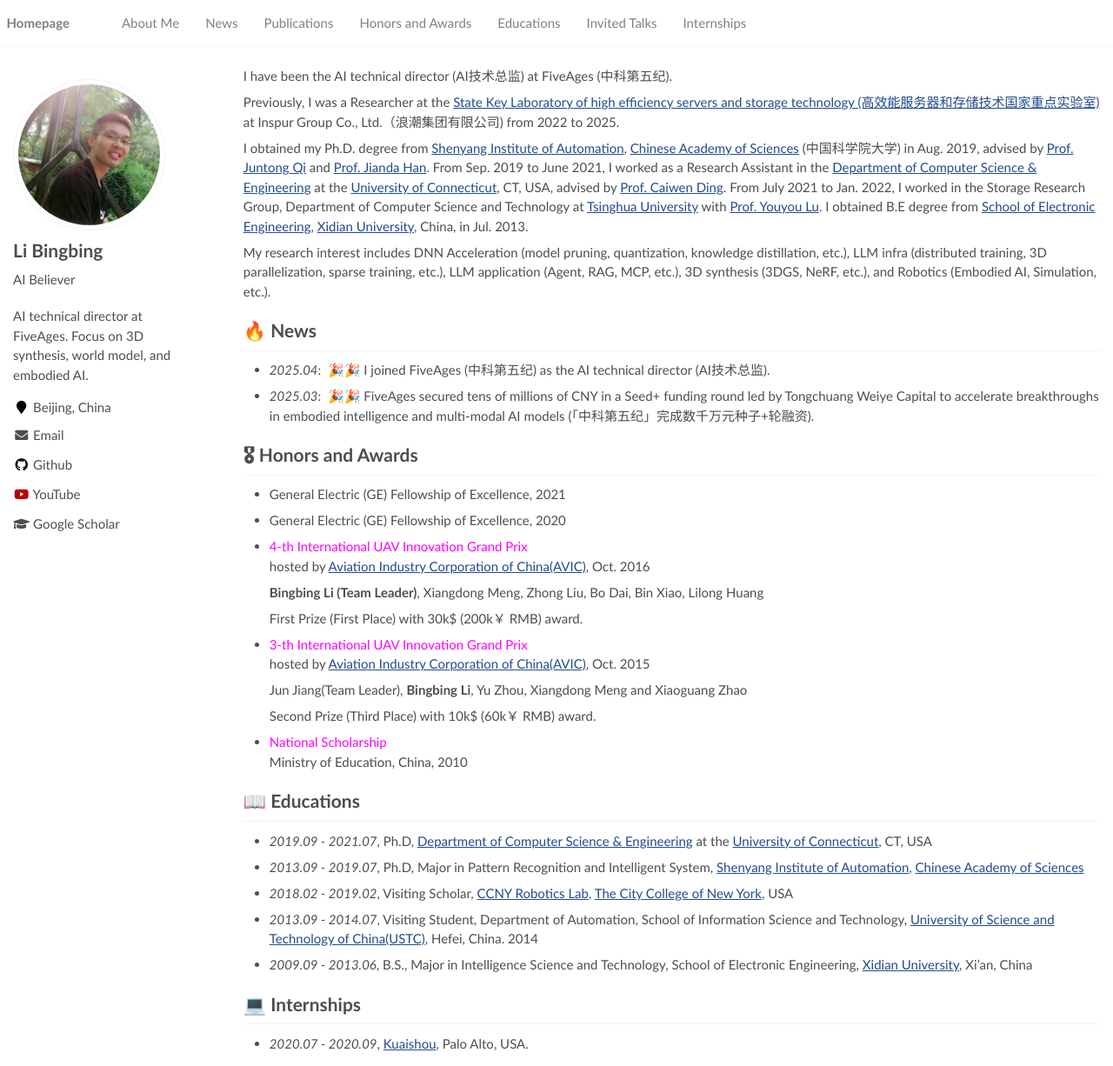
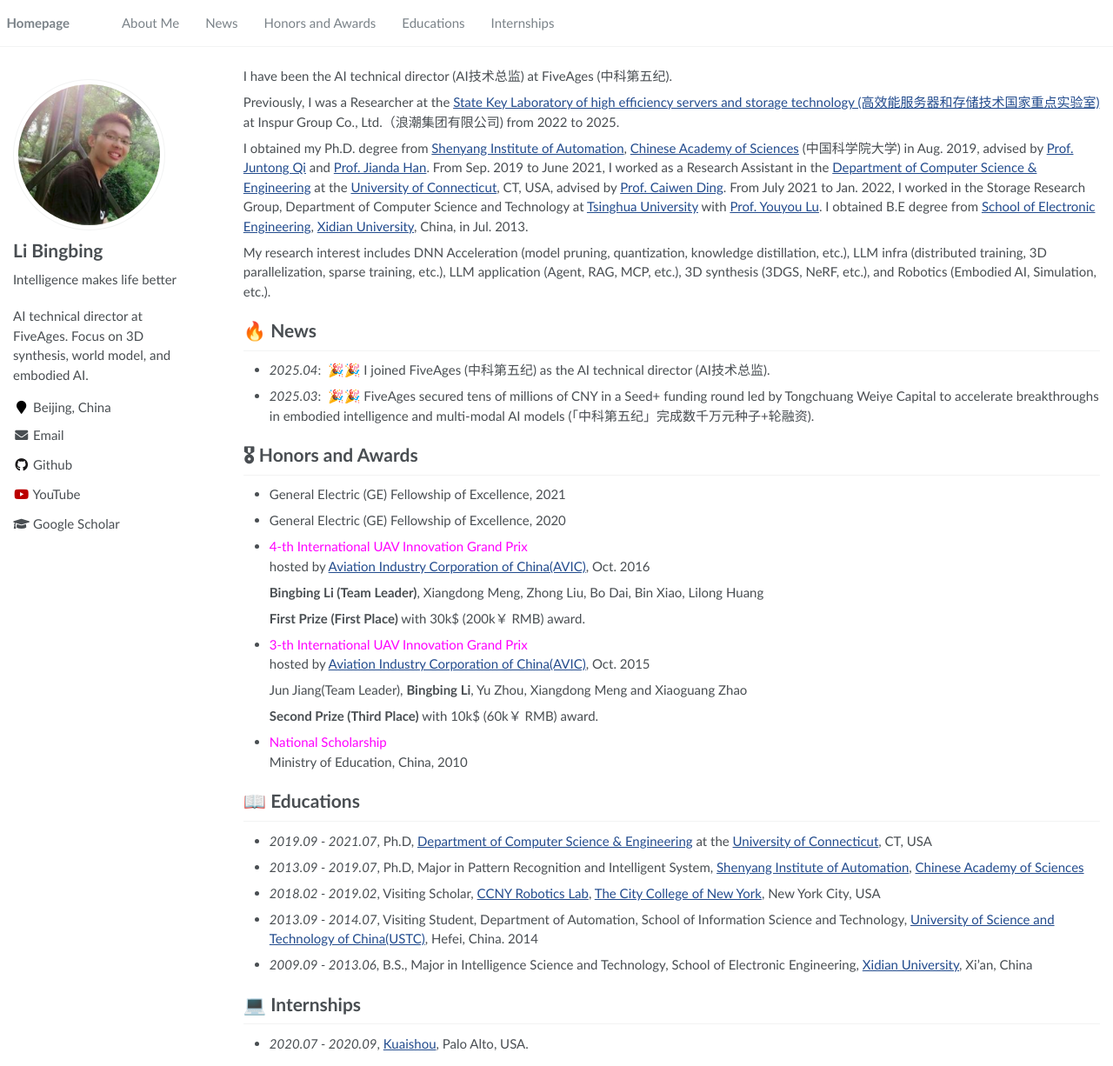
Before and after one commit to bing0037/bing0037.github.io, a Jekyll site: the page built from _pages/about.md, in a window 1280 px wide and 1226 px high. Shown: the whole window at 87% size. Built offline with Jekyll 4.4.1, drawn with Linux system fonts in a browser that asks for light colours.

Commit message:
intro updated

```diff
--- a/_config.yml
+++ b/_config.yml
@@ -23,7 +23,7 @@ baidu_site_verification  :  # get baidu_site_verification from https://ziyuan.ba
 author:
   name             : "Li Bingbing"
   avatar           : "images/self_picture.png"
-  bio              : "AI Believer"
+  bio              : "Intelligence makes life better"
   location         : "Beijing, China"
   employer         :
   pubmed           :
--- a/_pages/about.md
+++ b/_pages/about.md
@@ -56,14 +56,14 @@ hosted by [Aviation Industry Corporation of China(AVIC)](https://www.avic.com/en
 
   **Bingbing Li (Team Leader)**, Xiangdong Meng, Zhong Liu, Bo Dai, Bin Xiao, Lilong Huang
 
-  First Prize (First Place) with 30k$ (200k￥ RMB) award.
+  **First Prize (First Place)** with 30k$ (200k￥ RMB) award.
 
 - <font color=magenta>3-th International UAV Innovation Grand Prix</font>
 hosted by [Aviation Industry Corporation of China(AVIC)](https://www.avic.com/en/index.shtml), Oct. 2015
 
   Jun Jiang(Team Leader), **Bingbing Li**, Yu Zhou, Xiangdong Meng and Xiaoguang Zhao
 
-  Second Prize (Third Place) with 10k$ (60k￥ RMB) award.
+  **Second Prize (Third Place)** with 10k$ (60k￥ RMB) award.
 
 - <font color=magenta>National Scholarship</font>
 Ministry of Education, China, 2010
@@ -72,7 +72,7 @@ Ministry of Education, China, 2010
 # 📖 Educations
 - *2019.09 - 2021.07*, Ph.D, [Department of Computer Science & Engineering](https://computing.engineering.uconn.edu/) at the [University of Connecticut](https://uconn.edu/), CT, USA
 - *2013.09 - 2019.07*, Ph.D, Major in Pattern Recognition and Intelligent System, [Shenyang Institute of Automation](http://www.sia.cas.cn/), [Chinese Academy of Sciences](https://english.ucas.ac.cn/)
-- *2018.02 - 2019.02*, Visiting Scholar, [CCNY Robotics Lab](https://ccny-ros-pkg.github.io/), [The City College of New York](https://www.ccny.cuny.edu/), USA
+- *2018.02 - 2019.02*, Visiting Scholar, [CCNY Robotics Lab](https://ccny-ros-pkg.github.io/), [The City College of New York](https://www.ccny.cuny.edu/), New York City, USA
 - *2013.09 - 2014.07*, Visiting Student, Department of Automation, School of Information Science and Technology, [University of Science and Technology of China(USTC)](https://en.ustc.edu.cn//), Hefei, China.
 2014
 - *2009.09 - 2013.06*, B.S., Major in Intelligence Science and Technology, School of Electronic Engineering, [Xidian University](https://en.xidian.edu.cn/), Xi’an, China
```
Also changed, not shown: _data/navigation.yml (+4 -4 lines).
